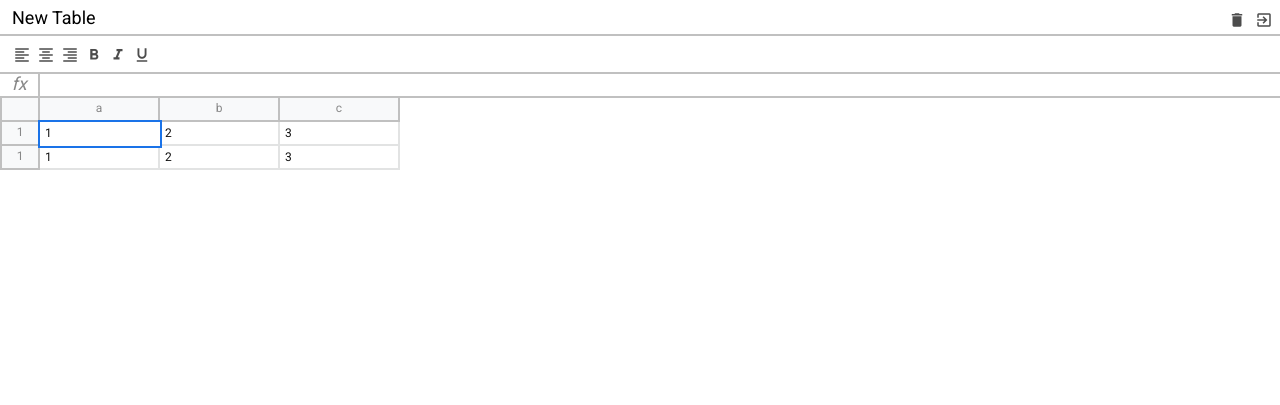
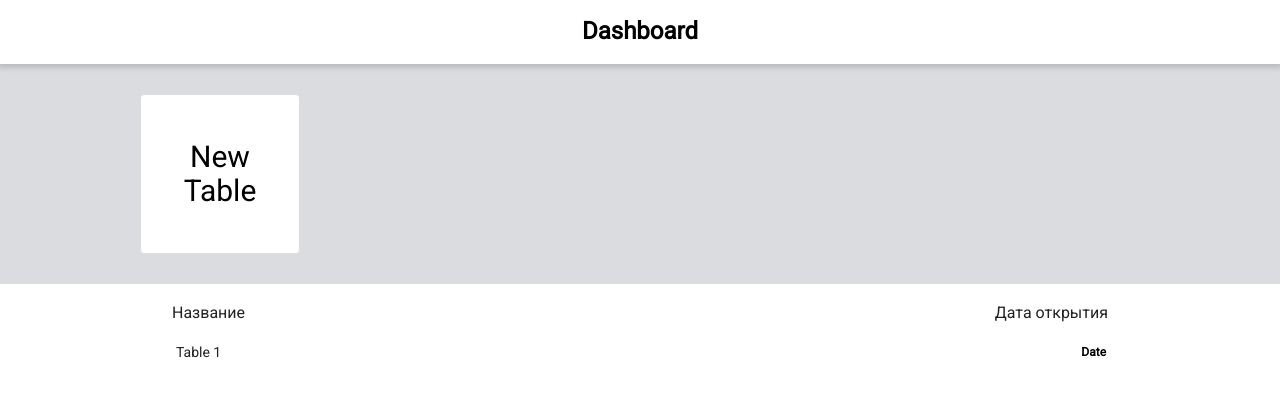
Before and after one commit to bogdan-wd/excel-js, a website built with webpack: page src/index.html in a window 1280 px wide. Built offline with nearby package versions, Linux system fonts and the light colour scheme.

Commit message:
add dashboard page

```diff
--- a/src/index.html
+++ b/src/index.html
@@ -10,101 +10,30 @@
 
 <body>
     <div id="app" class="container">
-        <div class="excel">
-            <!-- HEADER -->
-            <header class="excel__header">
-                <input type="text" value="New Table" class="excel__header--input">
-
-                <div class="excel-header--buttons">
-                    <div class="btn">
-                        <i class="material-icons">delete</i>
-                    </div>
-                    <div class="btn">
-                        <i class="material-icons">exit_to_app</i>
-                    </div>
+        <div class="dash-board">
+            <div class="dash-board__header">
+                <h1>Dashboard</h1>
+            </div>
+            <div class="dash-board__new">
+                <div class="dash-board__view">
+                    <a href="#" class="dash-board__create">
+                        New <br /> Table
+                    </a>
                 </div>
-            </header>
-            <!-- /HEADER -->
-
-            <!-- TOOLBAR -->
-            <div class="excel__toolbar">
-                <div class="btn">
-                    <i class="material-icons">format_align_left</i>
+            </div>
+            <div class="dash-board__table dash-board__view">
+                <div class="dash-board__list-header">
+                    <span>Название</span>
+                    <span>Дата открытия</span>
                 </div>
 
-                <div class="btn">
-                    <i class="material-icons">format_align_center</i>
-                </div>
-
-                <div class="btn">
-                    <i class="material-icons">format_align_right</i>
-                </div>
-
-                <div class="btn">
-                    <i class="material-icons">format_bold</i>
-                </div>
-
-                <div class="btn">
-                    <i class="material-icons">format_italic</i>
-                </div>
-
-                <div class="btn">
-                    <i class="material-icons">format_underline</i>
-                </div>
-
+                <ul class="dash-board__list">
+                    <li class="dash-board__record">
+                        <a href="">Table 1</a>
+                        <strong>Date</strong>
+                    </li>
+                </ul>
             </div>
-            <!-- /TOOLBAR -->
-
-            <!-- FORMULA -->
-            <div class="excel__formula">
-                <div class="excel__formula-info">
-                    fx
-                </div>
-                <input type="text" class="excel__formula-input">
-            </div>
-            <!-- /FORMULA -->
-
-            <!-- TABLE-->
-            <div class="excel__table">
-
-                <div class="row">
-                    <div class="row-info">
-                    </div>
-                    <div class="row-data">
-                        <div class="column">a</div>
-                        <div class="column">b</div>
-                        <div class="column">c</div>
-
-                    </div>
-                </div>
-
-
-                <div class="row">
-                    <div class="row-info">
-                        1
-                    </div>
-                    <div class="row-data">
-                        <div class="cell selected">1</div>
-                        <div class="cell">2</div>
-                        <div class="cell">3</div>
-                    </div>
-                </div>
-
-                <div class="row">
-                    <div class="row-info">
-                        1
-                    </div>
-                    <div class="row-data">
-                        <div class="cell" contenteditable="">1</div>
-                        <div class="cell" contenteditable="">2</div>
-                        <div class="cell" contenteditable="">3</div>
-                    </div>
-                </div>
-
-
-
-            </div>
-            <!-- /TABLE -->
         </div>
     </div>
 </body>
--- a/src/scss/abstracts/_variables.scss
+++ b/src/scss/abstracts/_variables.scss
@@ -1,6 +1,7 @@
 $header-height: 3.4rem;
 $toolbar-height: 4rem;
 $formula-height: 2.4rem;
+$dash-board-header-height: 6.4rem;
 
 $color-white: #ffffff;
 $color-black: #000000;
--- a/src/scss/base/_base.scss
+++ b/src/scss/base/_base.scss
@@ -23,10 +23,13 @@ body{
 
 a{
     text-decoration: none;
+    cursor: pointer;
 }
 
 li{
     list-style: none;
+    margin: 0;
+    padding: 0;
 }
 
 img{
--- a/src/scss/index.scss
+++ b/src/scss/index.scss
@@ -8,8 +8,9 @@
 @import "abstracts/mixins";
 @import "components/button";
 
-
 @import "components/formula";
 @import "components/header";
 @import "components/table";
 @import "components/toolbar";
+
+@import "pages/dashboard.scss";
--- /dev/null
+++ b/src/scss/pages/_dashboard.scss
@@ -0,0 +1,81 @@
+.dash-board {
+    &__header {
+        position: fixed;
+        left: 0;
+        right: 0;
+        top: 0;
+        height: $dash-board-header-height;
+        display: flex;
+        align-items: center;
+        justify-content: center;
+        background-color: $color-white;
+        box-shadow: 0 2px 5px 2px rgba(60, 64, 67, 0.2);
+        z-index: 1000;
+    }
+
+    &__new {
+        margin-top: $dash-board-header-height;
+        padding: 3rem;
+        background-color: #dadce0;
+    }
+    &__table {
+        padding: 2rem;
+    }
+    &__view {
+        max-width: 100rem;
+        margin: 0 auto;
+    }
+
+    &__create {
+        width: 16rem;
+        height: 16rem;
+        background-color: $color-white;
+        border-radius: 4px;
+        border: 1px solid #dadce0;
+        display: flex;
+        justify-content: center;
+        align-items: center;
+
+        font-size: 3rem;
+        color: $color-black;
+        text-align: center;
+
+        &:hover {
+            cursor: pointer;
+            color: green;
+            border-color: green;
+        }
+    }
+
+    &__list-header {
+        display: flex;
+        justify-content: space-between;
+        color: #202124;
+        font-weight: 500;
+        font-size: 1.6rem;
+        margin-bottom: 1rem;
+        padding: 0 1.2rem;
+    }
+
+    &__record {
+        display: flex;
+        align-items: center;
+        justify-content: space-between;
+        padding: 1.2rem 1.4rem 1.2rem 1.6rem;
+        margin-bottom: 1rem;
+
+        &:hover{
+            border-radius: 2.5rem;
+            background-color: #e6f4ea;
+        }
+
+        a {
+            color: #202124;
+            font-size: 1.4rem;
+
+            &:hover {
+                text-decoration: underline;
+            }
+        }
+    }
+}
```
Also changed, not shown: src/assets/excel.html (added, +112 -0 lines).
